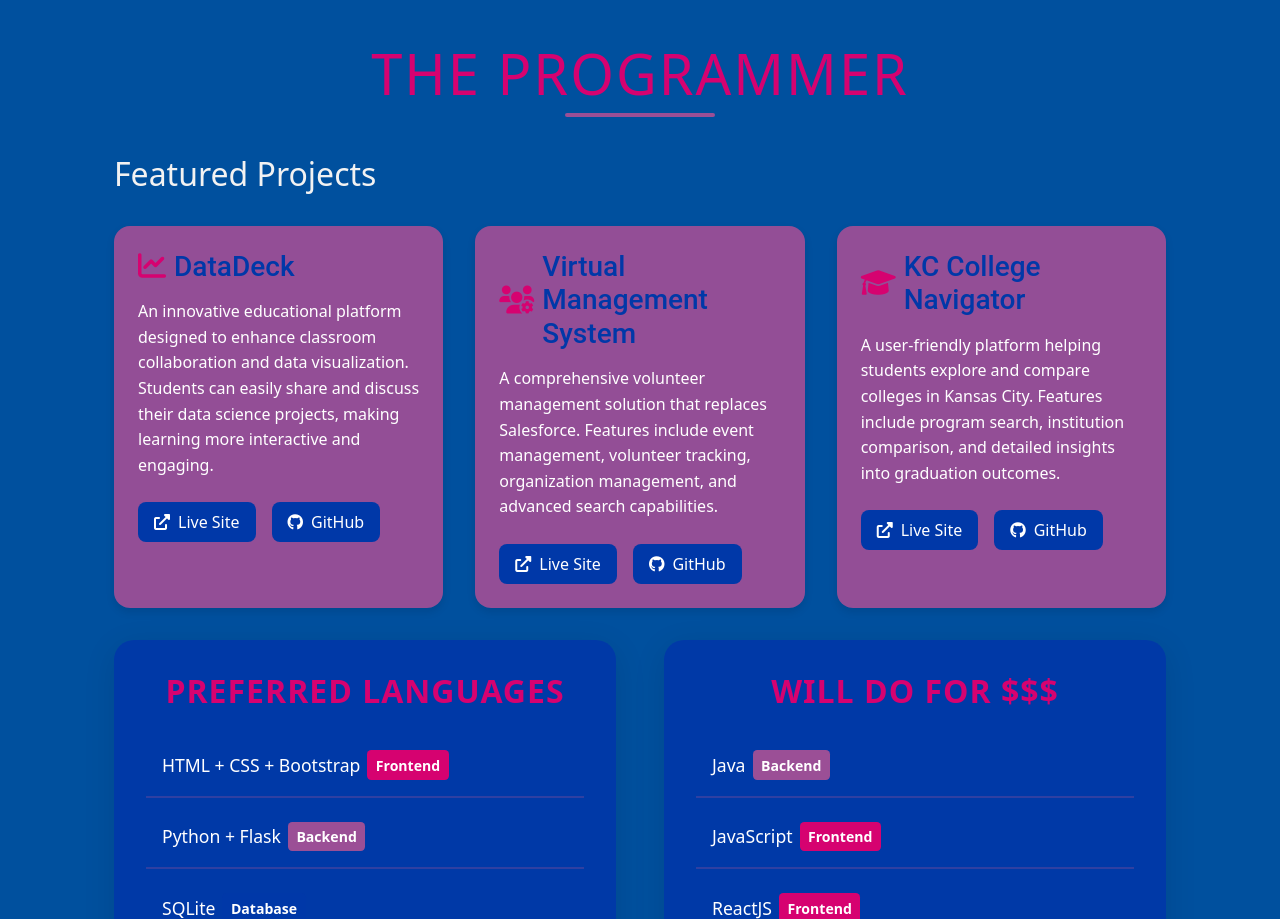
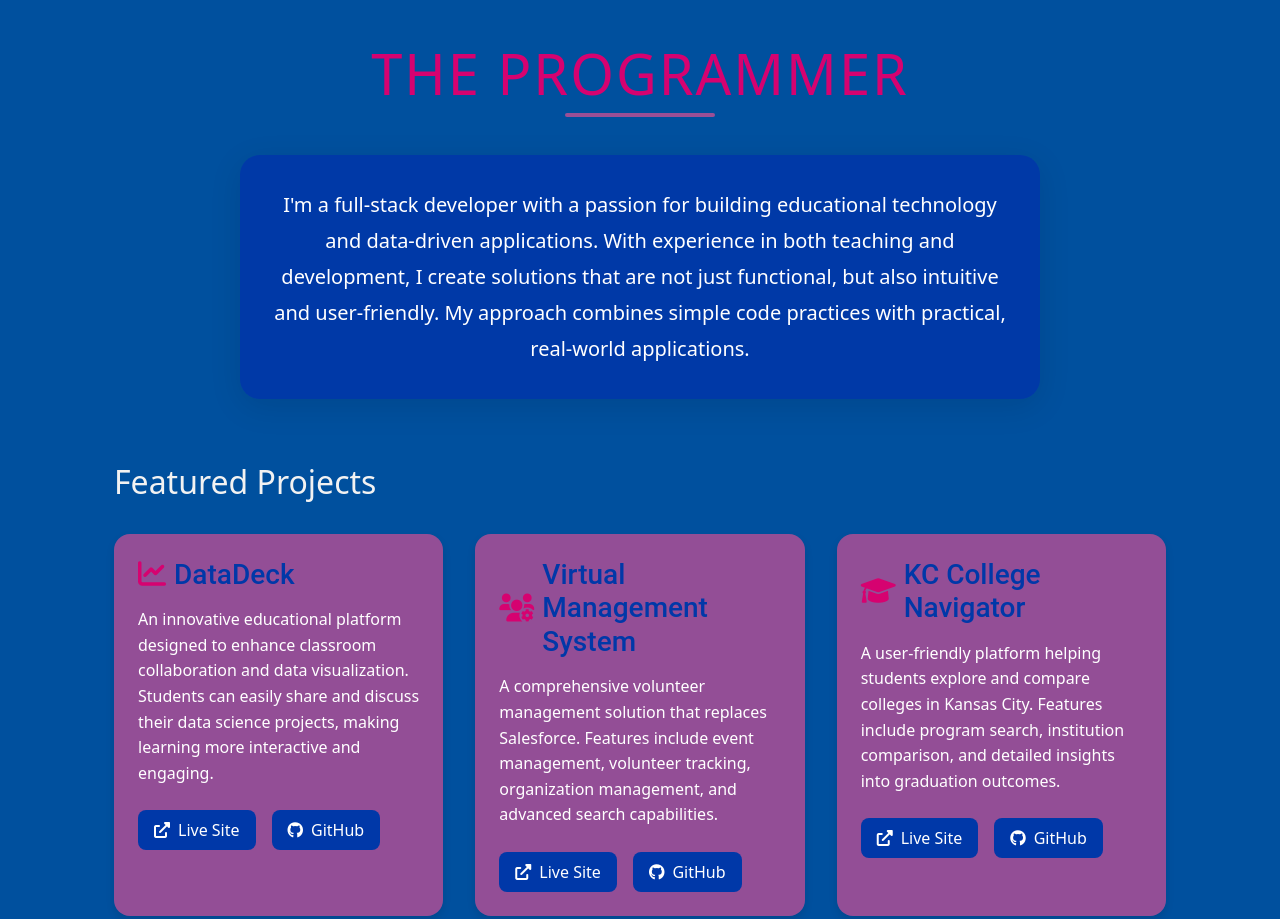
Before and after one commit to admiralorbiter/Jon-Lane-Portfolio, a Flask app: page /programmer in a window 1280 px wide. Shown: the part 156-1075 px from the top of the page. Run offline with Flask 3, Linux system fonts and the light colour scheme.

Commit message:
programming page finished

```diff
--- a/static/css/programmer.css
+++ b/static/css/programmer.css
@@ -303,3 +303,38 @@
     opacity: 0.8;
     color: white;
 }
+
+/* Add these styles to your existing CSS */
+.intro-section {
+    margin: 2rem 0 4rem;
+    text-align: center;
+    max-width: 800px;
+    margin-left: auto;
+    margin-right: auto;
+}
+
+.intro-text {
+    color: white;
+    font-size: 1.25rem;
+    line-height: 1.8;
+    padding: 2rem;
+    background: rgba(0, 56, 168, 0.95);
+    border-radius: 20px;
+    box-shadow: 0 8px 32px rgba(0, 0, 0, 0.1);
+    transition: transform 0.3s ease;
+}
+
+.intro-text:hover {
+    transform: translateY(-5px);
+}
+
+@media (max-width: 768px) {
+    .intro-section {
+        margin: 1rem 0 2rem;
+    }
+
+    .intro-text {
+        font-size: 1.1rem;
+        padding: 1.5rem;
+    }
+}
--- a/templates/programmer/programmer.html
+++ b/templates/programmer/programmer.html
@@ -10,6 +10,15 @@
 {% block content %}
 <div class="programmer-container">
     <h1 class="section-title">The Programmer</h1>
+
+    <div class="intro-section">
+        <p class="intro-text">
+            I'm a full-stack developer with a passion for building educational technology and data-driven applications.
+            With experience in both teaching and development, I create solutions that are not just functional,
+            but also intuitive and user-friendly. My approach combines simple code practices with practical,
+            real-world applications.
+        </p>
+    </div>
 
     <div class="projects-section">
         <h2>Featured Projects</h2>
```
